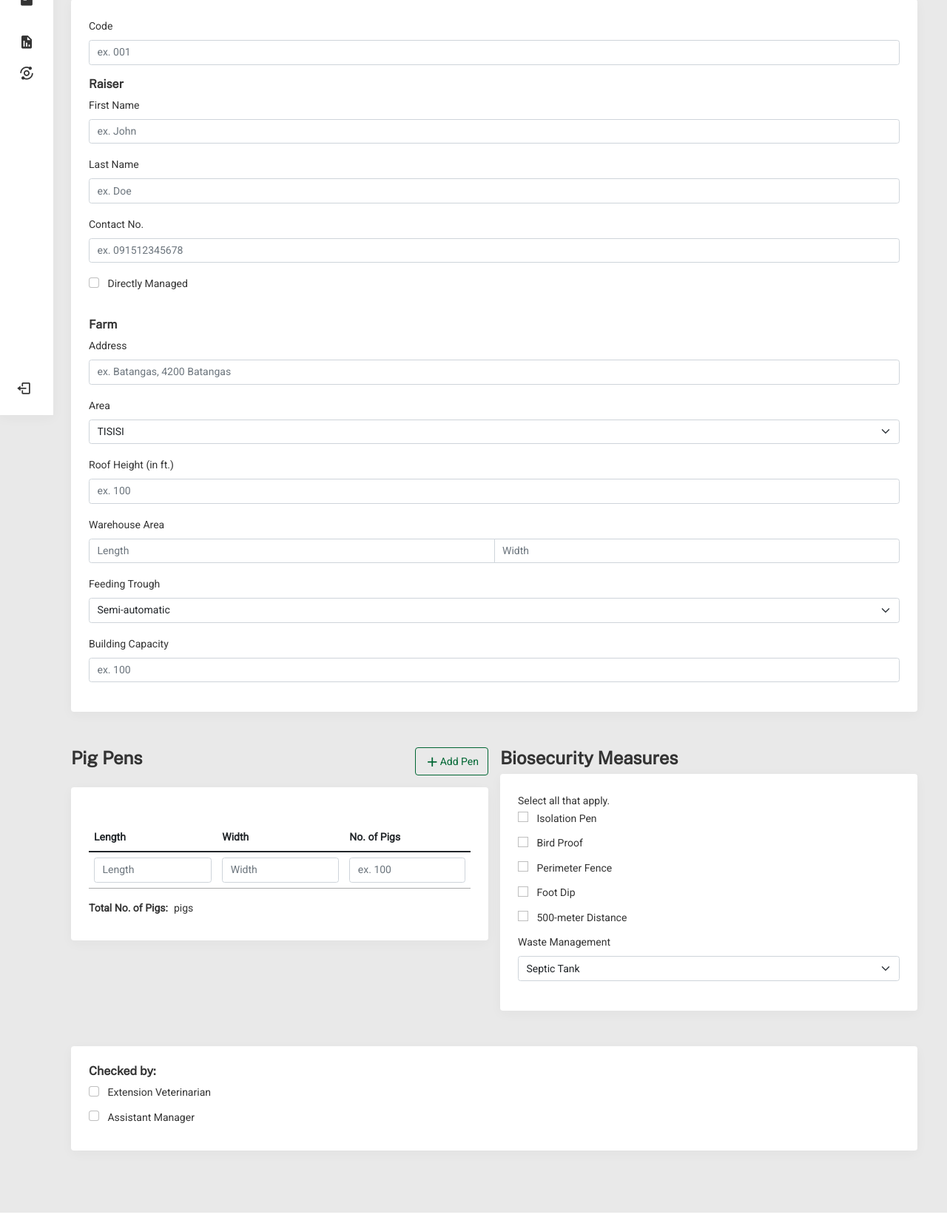
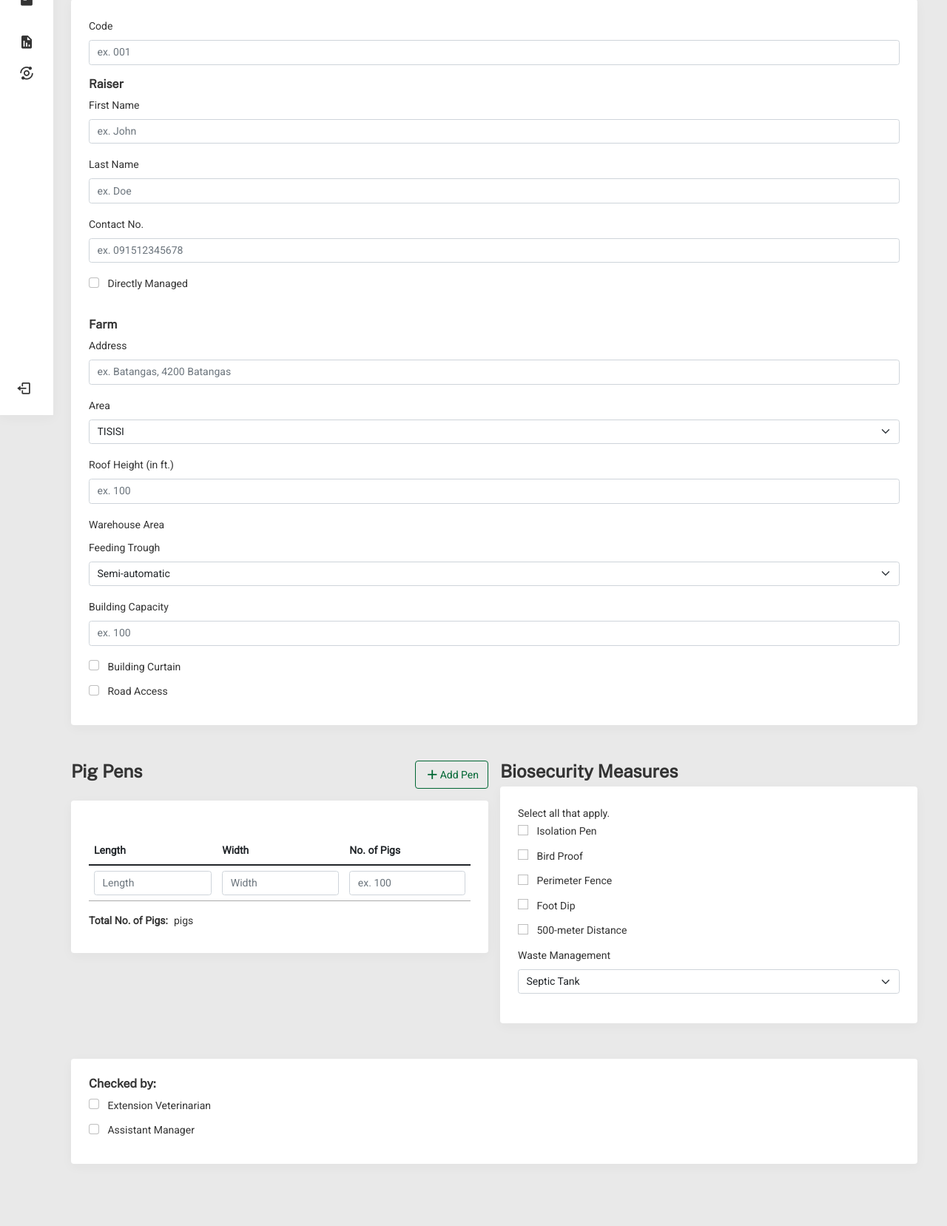
Before and after one commit to kaylalatorre/SIDC-HDSS, a Django app: page /add-farm in a window 1280 px wide. Shown: the part 239-1896 px from the top of the page at 74% size. Run offline with Django 3.2, Linux system fonts and the light colour scheme; a user stored in the database is signed in; some libraries are stand-ins or nearby versions.

Commit message:
Fixed models (symptoms, farm, activity form) and added other inputs in FarmForm

```diff
--- a/app/farmsapp/forms.py
+++ b/app/farmsapp/forms.py
@@ -1,5 +1,5 @@
 from django.forms import ModelForm, DateField, widgets
-from .models import Farm, Hog_Raiser, Pigpen_Measures, ExternalBiosec, InternalBiosec, Farm_Weight, Farm_Symptoms, Delivery, Activity, Mortality, Area
+from .models import Farm, Hog_Raiser, Pigpen_Measures, ExternalBiosec, InternalBiosec, Farm_Weight, Hog_Symptoms, Delivery, Activity, Mortality, Area
 
 class DateInput(ModelForm):
     input_type = 'date'
@@ -54,13 +54,13 @@
         model = Farm_Weight
         fields = ('__all__')
 
-class FarmSymptomsForm(ModelForm):
+class HogSymptomsForm(ModelForm):
     # def __init__(self, *args, **kwargs):
     #     super().__init__(*args, **kwargs)
     #     self.fields[''].widget.attrs.update({
 
     class Meta:
-        model = Farm_Symptoms
+        model = Hog_Symptoms
         fields = ('__all__')
 
 class AreaForm(ModelForm):
@@ -99,7 +99,7 @@
             'name' : 'input-roof',
             'placeholder' : 'ex. 100'
         })
-        self.fields['warehouse_length'].widget.attrs.update({
+        self.fields['wh_length'].widget.attrs.update({
             'input type' : 'number',
             'aria-label' : 'Length',
             'class' : 'form-control',
@@ -107,7 +107,7 @@
             'name' : 'wh-length',
             'placeholder' : 'Length'
         })
-        self.fields['warehouse_width'].widget.attrs.update({
+        self.fields['wh_width'].widget.attrs.update({
             'input type' : 'number',
             'aria-label' : 'Width',
             'class' : 'form-control',
@@ -125,6 +125,18 @@
             'id' : 'input-roof',
             'name' : 'input-roof',
             'placeholder' : 'ex. 100'
+        })
+        self.fields['bldg_curtain'].widget.attrs.update({
+            'input type' : 'checkbox',
+            'class' : 'form-check-input',
+            'id': 'cb-curtain',
+            'name' : 'cb-curtain'
+        })
+        self.fields['road_access'].widget.attrs.update({
+            'input type' : 'checkbox',
+            'class' : 'form-check-input',
+            'id': 'cb-road',
+            'name' : 'cb-road'
         })
 
     class Meta:
--- a/app/farmsapp/models.py
+++ b/app/farmsapp/models.py
@@ -1,7 +1,7 @@
 from typing_extensions import ParamSpec
 from django.db import models
-# for getting current Date and Time when table record is created
 from django.utils.timezone import now
+
 # for importing Users
 from django.contrib.auth.models import User
 
@@ -17,6 +17,7 @@
     bird_proof          = models.IntegerField(null=True, blank=True)
     perim_fence         = models.IntegerField(null=True, blank=True)
     fiveh_m_dist        = models.IntegerField(null=True, blank=True)
+
     # fields from Biochecklist
     prvdd_foot_dip      = models.IntegerField(null=True, blank=True)
     prvdd_alco_soap     = models.IntegerField(null=True, blank=True)
@@ -41,8 +42,8 @@
                             ('Other', 'Other')]
 
     waste_mgt           = models.CharField(max_length=50, choices=WASTE_MGT_CHOICES, default='Septic Tank')
+    foot_dip            = models.IntegerField(null=True, blank=True)
 
-    foot_dip            = models.IntegerField(null=True, blank=True)
     # fields from Biochecklist
     disinfect_prem      = models.IntegerField(null=True, blank=True)
     disinfect_vet_supp  = models.IntegerField(null=True, blank=True)
@@ -62,7 +63,7 @@
     #     return self.id
 
 # FARM SYMPTOMS Table
-class Farm_Symptoms(models.Model):
+class Hog_Symptoms(models.Model):
     date_filed          = models.DateField(default=now)
 
     high_fever          = models.BooleanField(default=False)
@@ -81,7 +82,7 @@
     cough               = models.BooleanField(default=False)
     sneeze              = models.BooleanField(default=False)
     runny_nose          = models.BooleanField(default=False)
-    waste_mgt           = models.BooleanField(default=False)
+    waste               = models.BooleanField(default=False)
     boar_dec_libido     = models.BooleanField(default=False)
     farrow_miscarriage  = models.BooleanField(default=False)
     weight_loss         = models.BooleanField(default=False)
@@ -107,7 +108,7 @@
                         ('East', 'East'),
                         ('Other', 'Other')]
 
-    area_name           = models.CharField(max_length=15, choices=AREA_CHOICES, default='TISISI')
+    area_name           = models.CharField(max_length=20, choices=AREA_CHOICES, default='TISISI')
     tech                = models.ForeignKey('User', on_delete=models.CASCADE, related_name='tech', null=True, blank=True)
 
 # FARM Table
@@ -121,29 +122,29 @@
     loc_long            = models.FloatField(null=True, blank=True)
     loc_lat             = models.FloatField(null=True, blank=True)
 
-    bldg_cap            = models.IntegerField(null=True, blank=True)
+    directly_manage     = models.BooleanField(default=False)
+    wh_length           = models.FloatField(null=True, blank=True)
+    wh_width            = models.FloatField(null=True, blank=True)
+    roof_height         = models.FloatField(null=True, blank=True)
     num_pens            = models.IntegerField(null=True, blank=True, default=1)
-    directly_manage     = models.BooleanField(default=False)
     total_pigs          = models.IntegerField(null=True, blank=True)
-    isolation_pen       = models.BooleanField(default=False)
-    roof_height         = models.FloatField(null=True, blank=True)
 
     FEED_CHOICES        = [('Semi-automatic', 'Semi-automatic'),
                             ('Trough', 'Trough')]
 
     feed_trough         = models.CharField(max_length=15, choices=FEED_CHOICES, default='Semi-automatic')
+    bldg_cap            = models.IntegerField(null=True, blank=True)
+
     bldg_curtain        = models.BooleanField(default=False)
     medic_tank          = models.IntegerField(null=True, blank=True)
 
-    warehouse_length    = models.FloatField(null=True, blank=True)
-    warehouse_width     = models.FloatField(null=True, blank=True)
     road_access         = models.BooleanField(default=False)
 
     extbio              = models.ForeignKey('ExternalBiosec', on_delete=models.CASCADE, null=True, blank=True)
     intbio              = models.ForeignKey('InternalBiosec', on_delete=models.CASCADE, null=True, blank=True)
 
     farm_weight         = models.ForeignKey('Farm_Weight', on_delete=models.CASCADE, null=True, blank=True)
-    farm_symptoms       = models.ForeignKey('Farm_Symptoms', on_delete=models.CASCADE, null=True, blank=True)
+    hog_symptoms       = models.ForeignKey('Hog_Symptoms', on_delete=models.CASCADE, null=True, blank=True)
 
     is_approved         = models.BooleanField(default=False)
 
@@ -218,7 +219,7 @@
 
 # ACTIVITIES FORM Table
 class Activities_Form(models.Model):
-    ref_farm            = models.ForeignKey('Farm', on_delete=models.CASCADE, related_name='+', null=True, blank=True)
+    ref_activity        = models.ForeignKey('Activity', on_delete=models.CASCADE, related_name='+', null=True, blank=True)
 
     act_tech            = models.ForeignKey('User', on_delete=models.CASCADE, related_name='act_tech', null=True, blank=True)
     act_liveop          = models.ForeignKey('User', on_delete=models.CASCADE, related_name='act_liveop', null=True, blank=True)
--- a/app/templates/farmstemp/add-farm.html
+++ b/app/templates/farmstemp/add-farm.html
@@ -81,6 +81,14 @@
                 <div class="mb-3">
                     <label for="input-roof" class="form-label">Building Capacity</label>
                     {{farmForm.bldg_cap}}
+                </div>
+                <div class="mb-3">
+                    {{farmForm.bldg_curtain}}
+                    <label class="form-check-label" for="cb-curtain">Building Curtain</label>
+                </div>
+                <div class="mb-3">
+                    {{farmForm.road_access}}
+                    <label class="form-check-label" for="cb-road">Road Access</label>
                 </div>
             </div>
         </section>
```
Also changed, not shown: app/farmsapp/views.py (+2 -45 lines).
